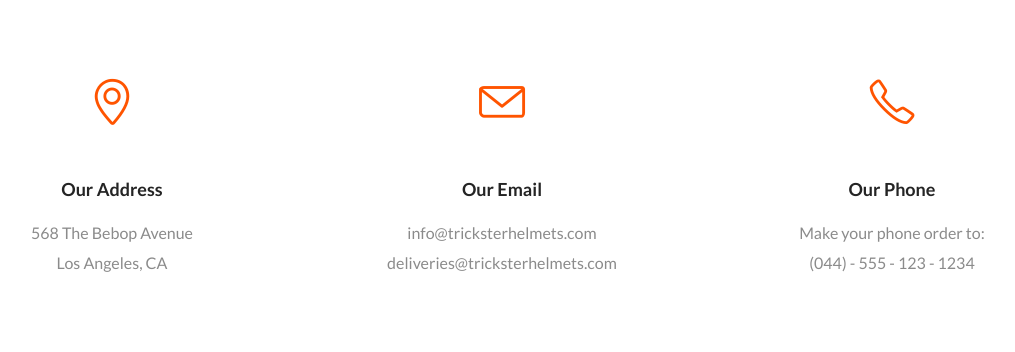
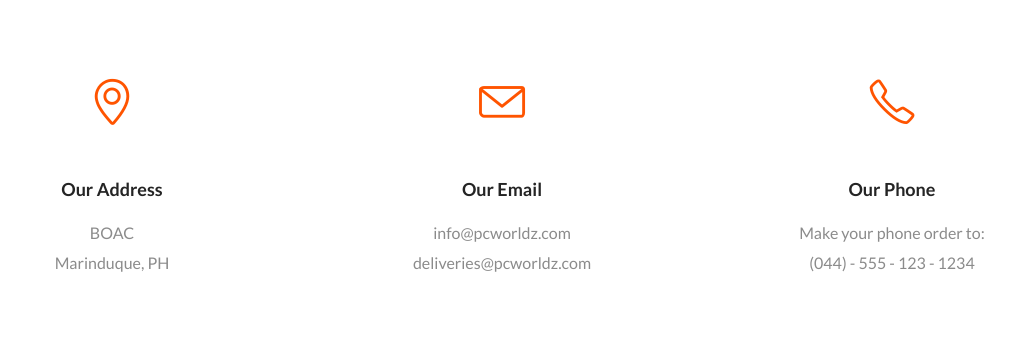
Before and after one commit to JeSaludo/Aquino_Peralta_Saludo_IT2F_finalProject_PCWorldz, a PHP site: page /contactus.php in a window 1280 px wide. Shown: the part 202-554 px from the top of the page, without its empty margins (138-1153 px from the left). Run offline with PHP 8.4, Linux system fonts and the light colour scheme; some libraries are stand-ins or nearby versions.

Commit message:
Updated Contacts

```diff
--- a/contactus.php
+++ b/contactus.php
@@ -638,7 +638,7 @@
       <ul class="main-menu">
         <!-- MAIN MENU ITEM -->
         <li class="main-menu-item">
-          <a href="index.html">Home</a>
+          <a href="home.php">Home</a>
         </li>
         <!-- /MAIN MENU ITEM -->
 
@@ -996,8 +996,8 @@
         <div class="feature-enum-item">
           <i class="s-icon icon-location-pin"></i>
           <h6 class="title">Our Address</h6>
-          <p>568 The Bebop Avenue</p>
-          <p>Los Angeles, CA</p>
+          <p>BOAC</p>
+          <p>Marinduque, PH</p>
         </div>
         <!-- FEATURE ENUM ITEM -->
 
@@ -1006,10 +1006,10 @@
           <i class="s-icon icon-envelope"></i>
           <h6 class="title">Our Email</h6>
           <p>
-            <a href="mailto:info@tricksterhelmets.com" class="link medium">info@tricksterhelmets.com</a>
+            <a href="mailto:info@tricksterhelmets.com" class="link medium">info@pcworldz.com</a>
           </p>
           <p>
-            <a href="mailto:deliveries@tricksterhelmets.com" class="link medium">deliveries@tricksterhelmets.com</a>
+            <a href="mailto:deliveries@tricksterhelmets.com" class="link medium">deliveries@pcworldz.com</a>
           </p>
         </div>
         <!-- FEATURE ENUM ITEM -->
@@ -1073,15 +1073,6 @@
       </div>
       <!-- /CONTACT ACTIONS -->
     </div>
-    <!-- /SECTION -->
-
-    <!-- CONTACT MAP -->
-    <div class="contact-map">
-      <div id="map"></div>
-    </div>
-    <!-- /CONTACT MAP -->
-  </div>
-  <!-- /SECTION WRAP -->
 
   <!-- FOOTER WRAP -->
   <footer class="footer-wrap">
@@ -1092,7 +1083,7 @@
         <!-- LOGO -->
         <figure class="logo">
           <img src="img/logo-footer.png" alt="logo">
-          <figcaption>The Trickster</figcaption>
+          <figcaption>PC WORLDZ</figcaption>
         </figure>
         <!-- /LOGO -->
         <p class="description">Lorem ipsum dolor sit amet, sectetur sicing elit, sed do eiusmod. Ut enim ad minim iam, quis trud exercitation laboris. En derum de lorem sectum eusidim en amet.</p>
@@ -1102,14 +1093,14 @@
           <!-- CONTACTUS LIST ITEM -->
           <li class="contactus-list-item">
             <i class="s-icon icon-location-pin"></i>
-            <p>568 The Bebop Avenue, CA</p>
+            <p>Marinduque, PH</p>
           </li>
           <!-- /CONTACTUS LIST ITEM -->
 
           <!-- CONTACTUS LIST ITEM -->
           <li class="contactus-list-item">
             <i class="s-icon icon-envelope"></i>
-            <a href="mailto:info@tricksterhelmets.com" class="link">info@tricksterhelmets.com</a>
+            <a href="mailto:info@tricksterhelmets.com" class="link">info@pcworldz.com</a>
           </li>
           <!-- /CONTACTUS LIST ITEM -->
 
@@ -1417,7 +1408,7 @@
   <div class="widget-line-wrap dark widget-line-copy">
     <!-- WIDGET LINE -->
     <div class="widget-line big">
-      <p class="copyright"><span class="bold">The Trickster</span> | All Rights Reserved 2016</p>
+      <p class="copyright"><span class="bold">PC WORLDZ</span> | All Rights Reserved 2016</p>
       <!-- ACTIONS LIST -->
       <ul class="actions-list right">
         <!-- ACTIONS LIST ITEM -->
```
